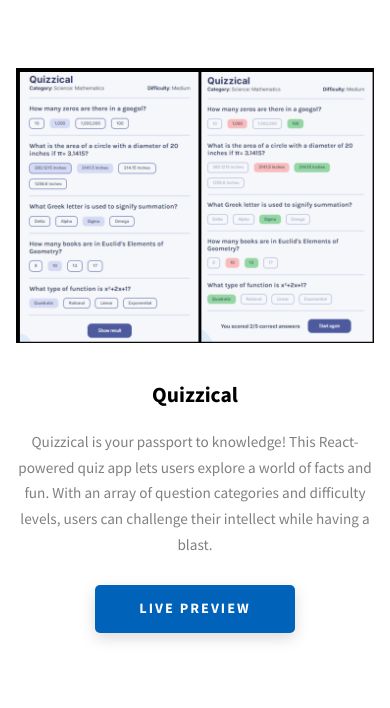
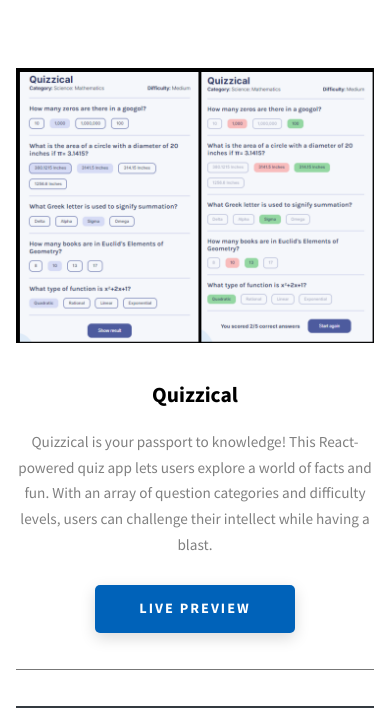
Before and after one commit to adex-badr18/portfolio, a website built with Vite: page index.html in a window 390 px wide. Shown: the part 1047-1755 px from the top of the page. Built offline with nearby package versions, Linux system fonts and the light colour scheme.

Commit message:
Add & style horizontal rule below projects

```diff
--- a/css/style.css
+++ b/css/style.css
@@ -421,7 +421,12 @@
     .projects__row {
         grid-template-columns: 1fr;
         grid-gap: 2rem;
-        margin-bottom: 8rem;
+        margin-bottom: 4rem;
+        padding-bottom: 2em;
+    }
+
+    .projects__row:not(:last-of-type) {
+        border-bottom: 1px solid #777;
     }
 }
 
```
